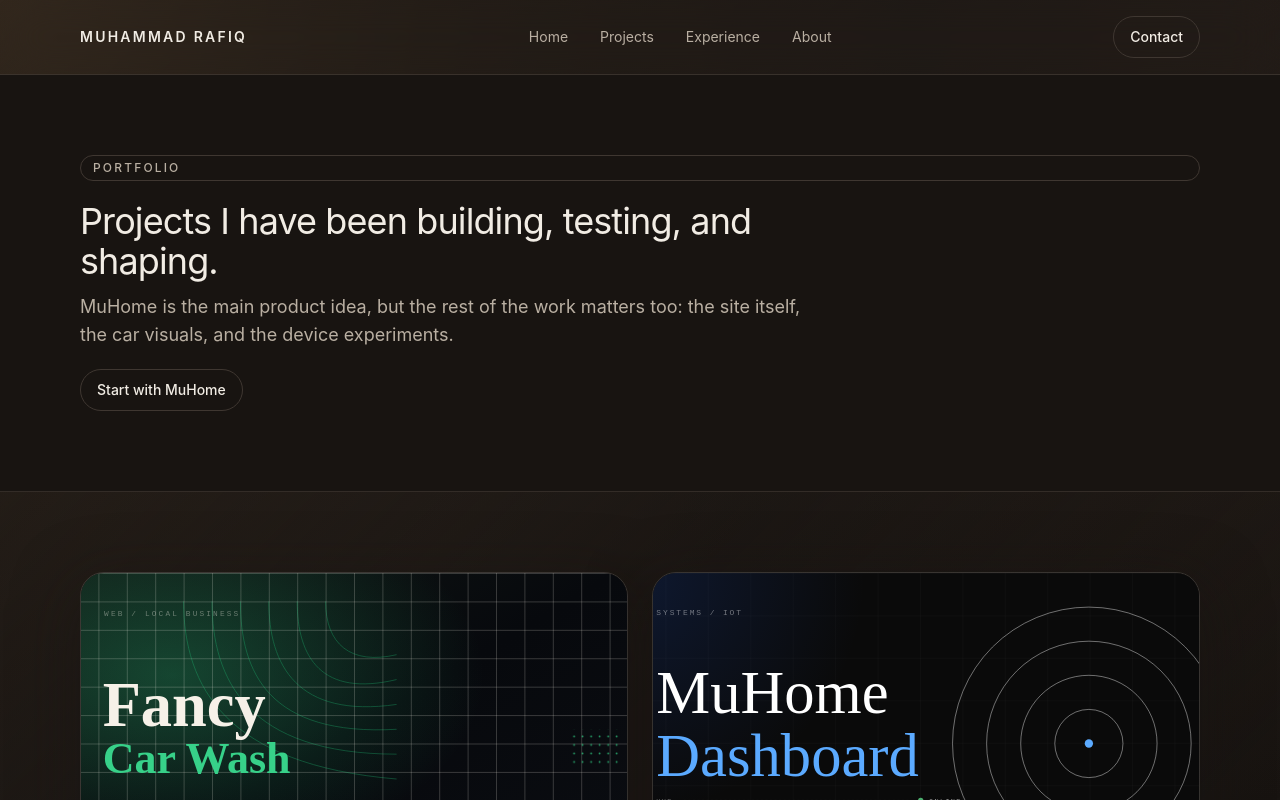
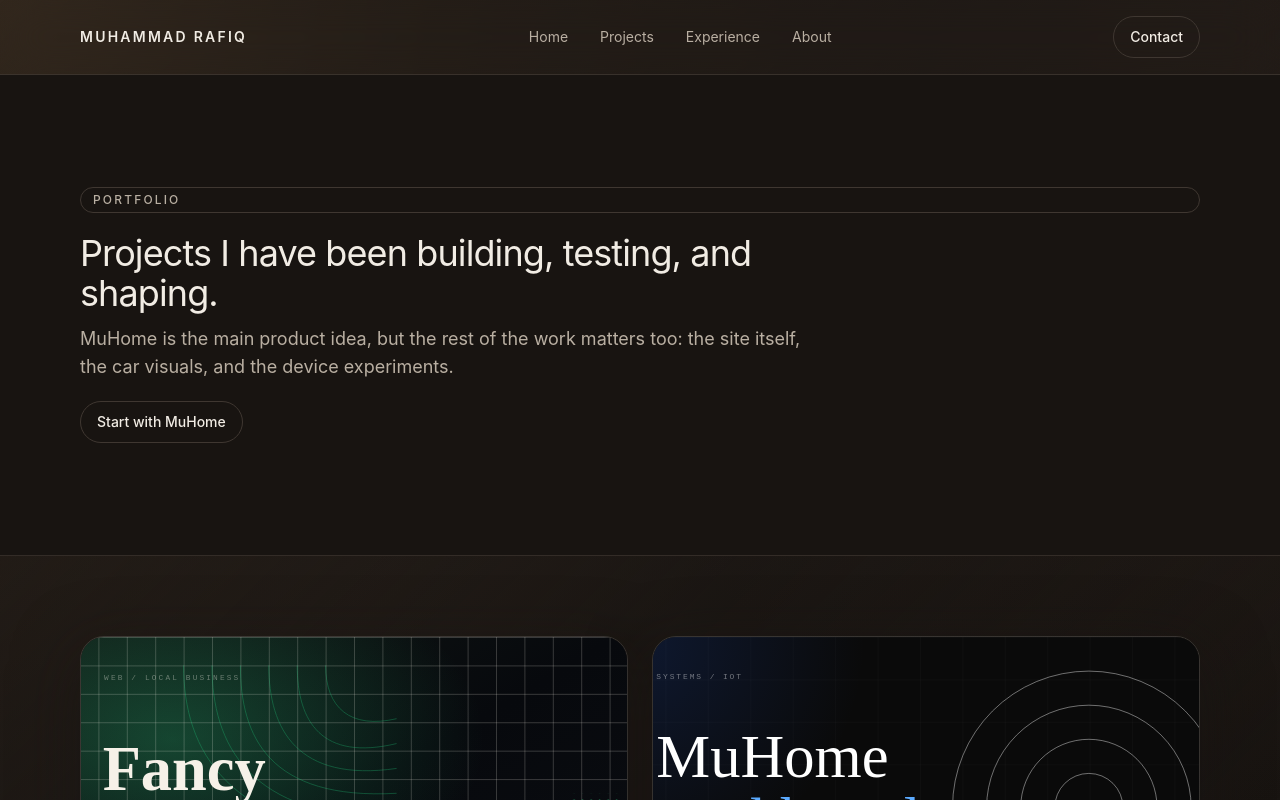
Before and after one commit to mohabbis/personal-portfolio, a Next.js app: page /portfolio in a window 1280 px wide. Shown: the top 800 px of the page. Built offline with nearby package versions, Linux system fonts and the light colour scheme.

Commit message:
Add breathing room to page intros

```diff
--- a/components/sections/page-intro.tsx
+++ b/components/sections/page-intro.tsx
@@ -13,7 +13,7 @@ type PageIntroProps = {
 export function PageIntro({ eyebrow, title, description, actions }: PageIntroProps) {
   return (
     <section className="border-b border-border/70 bg-background">
-      <Container className="py-16 sm:py-20">
+      <Container className="py-20 sm:py-24 lg:py-28">
         <SectionHeading eyebrow={eyebrow} title={title} description={description} actions={actions} />
       </Container>
     </section>
```
